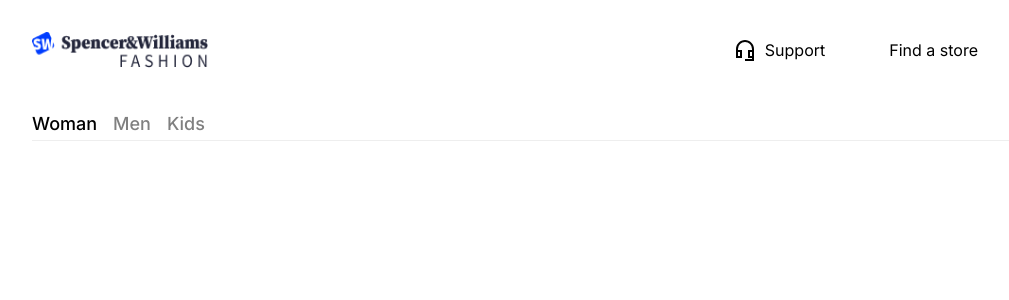
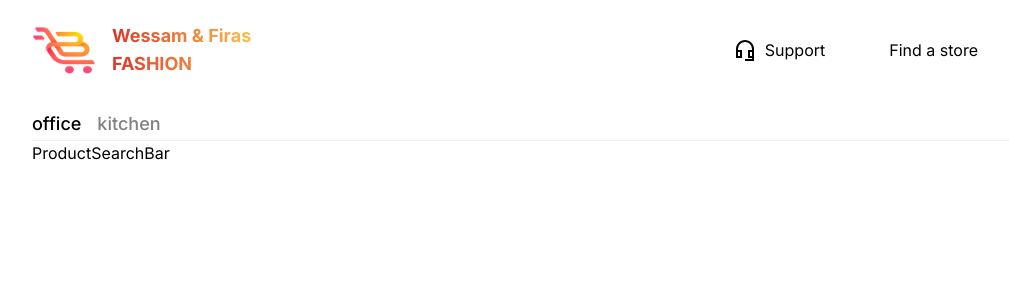
Before and after one commit to Wesamdah/WF-Ecommerece, a React (Vite) app: page /main in a window 1280 px wide. Shown: the top 300 px of the page, without its empty margins (24-1033 px from the left). Built offline with nearby package versions, Linux system fonts and the light colour scheme; no server answers; some icons are missing.

Commit message:
created the product slice

```diff
--- a/index.html
+++ b/index.html
@@ -1,8 +1,12 @@
-<!DOCTYPE html>
+<!doctype html>
 <html lang="en">
   <head>
     <meta charset="UTF-8" />
-    <link rel="icon" type="image/svg+xml" href="/src/assets/imgs/logo.png" />
+    <link
+      rel="icon"
+      type="image/svg+xml"
+      href="/src/assets/imgs/IconLogo.png"
+    />
     <meta name="viewport" content="width=device-width, initial-scale=1.0" />
     <title>WF E-Store</title>
   </head>
--- a/src/components/Header.jsx
+++ b/src/components/Header.jsx
@@ -1,8 +1,8 @@
 import React from "react";
-import { Link, NavLink } from "react-router-dom";
+import { NavLink } from "react-router-dom";
 import { Icon } from "@iconify/react/dist/iconify.js";
 // imgs
-import mainLogo from "../assets/imgs/main-logo.png";
+import Logo from "../assets/imgs/iconLogo.png";
 
 const SvgIcon = ({ theIcon }) => (
   <Icon icon={theIcon} className="mr-2 text-2xl hover:text-orange" />
@@ -25,13 +25,17 @@ export default function Header({ setGender, gender }) {
     <>
       <section className="flex h-9 w-full flex-row items-center justify-between">
         <div className="w-[40%]">
-          <NavLink to={"/"}>
+          <NavLink to={"/"} className="flex items-center">
             <img
               onClick={() => navigate("/")}
-              src={mainLogo}
+              src={Logo}
               alt="logo!"
-              className="h-9 w-44 cursor-pointer"
+              className="h-12 w-16 cursor-pointer"
             />
+            <div className="flex w-1/3 flex-col bg-gradient-to-r from-[#d62828] to-[#fcbf49] bg-clip-text pl-4 text-lg font-bold text-[transparent]">
+              <span>Wessam & Firas</span>
+              <span className="self-start">FASHION</span>
+            </div>
           </NavLink>
         </div>
         <div className="flex w-[40%] flex-row justify-between">
@@ -60,20 +64,20 @@ export default function Header({ setGender, gender }) {
       </section>
       <section className="mt-10 flex h-8 w-full items-center space-x-4 text-lg font-medium text-[gray]">
         <GenderOption
-          label="Woman"
+          label="office"
           selectedGender={gender}
           onClick={handleChooseGender}
         />
         <GenderOption
-          label="Men"
+          label="kitchen"
           selectedGender={gender}
           onClick={handleChooseGender}
         />
-        <GenderOption
+        {/* <GenderOption
           label="Kids"
           selectedGender={gender}
           onClick={handleChooseGender}
-        />
+        /> */}
       </section>
       <hr className="w-full text-[#eee]" />
     </>
--- /dev/null
+++ b/src/features/products/ProductSearchBar.jsx
@@ -0,0 +1,5 @@
+import React from "react";
+
+export default function ProductSearchBar() {
+  return <div>ProductSearchBar</div>;
+}
--- a/src/features/products/productsSlice.js
+++ /dev/null
@@ -1,27 +0,0 @@
-//  to make normalization method
-import { createEntityAdapter } from "@reduxjs/toolkit";
-import { createSlice } from "@reduxjs/toolkit";
-import axios from "axios";
-
-const Products_URL = "";
-
-const productsAdapter = createEntityAdapter({
-  // i cant sort the the arry based on any thing i want not only on date
-  sortComparer: (a, b) => b.date.localeCompare(a.date),
-  // here i sorted the ids based on the date then i have a sorted ids it calls selectIds
-  // so this selectIds has all products but it sorted
-});
-
-const initialState = productsAdapter.getInitialState({
-  status: "idle", //'idle' | 'loading' | 'succeeded | 'failed'
-  error: null,
-});
-
-const productSlice = createSlice({
-  name: "products",
-  initialState,
-  reducers: {},
-  extraReducers(builder) {},
-});
-
-export default productSlice.reducer;
--- /dev/null
+++ b/src/features/products/productsSlice.jsx
@@ -0,0 +1,65 @@
+//  to make normalization method
+import { createAsyncThunk, createEntityAdapter } from "@reduxjs/toolkit";
+import { createSlice } from "@reduxjs/toolkit";
+import axiosClient from "../../api/axiosClient";
+
+const productsAdapter = createEntityAdapter({
+  // i cant sort the the arry based on any thing i want not only on date
+
+  // localeCompare is slower and not designed for comparing dates.
+  // Subtracting Date objects is more efficient and straightforward for numerical comparisons.
+  sortComparer: (a, b) => new Date(b.createdAt) - new Date(a.createdAt),
+  // here i sorted the ids based on the date then i have a sorted ids it calls selectIds
+  // so this selectIds has all products but it sorted
+});
+
+const initialState = productsAdapter.getInitialState({
+  status: "idle", //'idle' | 'loading' | 'succeeded | 'failed'
+  error: null,
+});
+
+export const fetchAllProducts = createAsyncThunk(
+  "product/fetchAllProducts",
+  async () => {
+    try {
+      const response = await axiosClient.get("/products");
+      console.log("API Response :", response.data);
+      return response.data.products;
+    } catch (err) {
+      console.error("API Error:", err.message);
+      return err.message;
+    }
+  },
+);
+
+const productSlice = createSlice({
+  name: "products",
+  initialState,
+  reducers: {},
+  extraReducers(builder) {
+    builder
+      .addCase(fetchAllProducts.pending, (state, action) => {
+        state.status = "loading";
+      })
+      .addCase(fetchAllProducts.fulfilled, (state, action) => {
+        state.status = "succeeded";
+        console.log("Payload Received:", action.payload); // Debug the payload
+        productsAdapter.setMany(state, action.payload); // Ensure payload matches expected structure
+      })
+      .addCase(fetchAllProducts.rejected, (state, action) => {
+        state.status = "idle";
+        state.error = action.payload;
+      });
+  },
+});
+
+export const getProductsStatus = (state) => state.products.status;
+export const getProductsError = (state) => state.products.error;
+
+export const {
+  selectAll: selectAllProducts,
+  selectIds: selectProductIds,
+  selectById: selectProductById,
+} = productsAdapter.getSelectors((state) => state.products);
+
+export default productSlice.reducer;
--- a/src/layout/SignIn.jsx
+++ b/src/layout/SignIn.jsx
@@ -6,6 +6,7 @@ import {
   loginUser,
   selectAuthError,
   selectAuthStatus,
+  getCurrentUser,
 } from "../features/auth/authSlice";
 // images
 import Logo from "../assets/imgs/logo.png";
@@ -17,9 +18,11 @@ export default function SignIn() {
   const navigate = useNavigate();
   const location = useLocation();
   const from = location.state?.from?.pathname || "/";
+
   const dispatch = useDispatch();
   const authStatus = useSelector(selectAuthStatus);
   const authError = useSelector(selectAuthError);
+  const user = useSelector(getCurrentUser);
 
   const [data, setData] = useState({
     email: "",
@@ -34,9 +37,9 @@ export default function SignIn() {
   useEffect(() => {
     if (authStatus === "succeeded" && !authError) {
       navigate(from, { replace: true });
-      // navigate("/");
     }
-  }, [authStatus, authError, navigate]);
+    if (!user) navigate("/");
+  }, [authStatus, authError, navigate, user]);
 
   const canSubmit = [...Object.values(data)].every(Boolean);
 
--- a/src/layout/userLayout/UserLayout.jsx
+++ b/src/layout/userLayout/UserLayout.jsx
@@ -1,13 +1,32 @@
-import React, { useState } from "react";
+import React, { useEffect, useState } from "react";
 import { Outlet } from "react-router-dom";
+// redux
+import {
+  fetchAllProducts,
+  selectAllProducts,
+} from "../../features/products/productsSlice";
+import { useDispatch, useSelector } from "react-redux";
+// component
 import Header from "../../components/Header";
+import ProductSearchBar from "../../features/products/ProductSearchBar";
 
 export default function UserLayout() {
-  const [gender, setGender] = useState("Woman");
-  console.log(gender);
+  const dispatch = useDispatch();
+  const allProducts = useSelector(selectAllProducts);
+
+  const [gender, setGender] = useState("office");
+
+  useEffect(() => {
+    if (allProducts.length === 0) {
+      dispatch(fetchAllProducts());
+    }
+  }, [dispatch, allProducts.length]);
+
   return (
     <div className="h-screen w-screen bg-[white] px-14 py-8">
       <Header setGender={setGender} gender={gender} />
+      <ProductSearchBar />
+
       <Outlet />
     </div>
   );
```
Also changed, not shown: src/assets/imgs/IconLogo.png.
